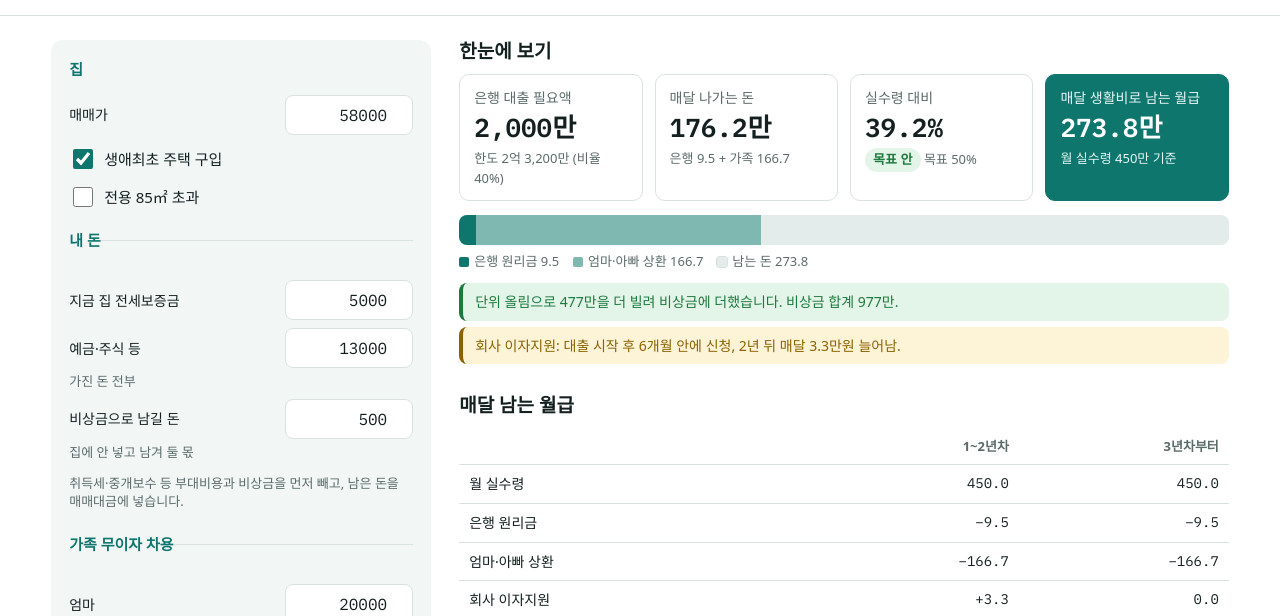
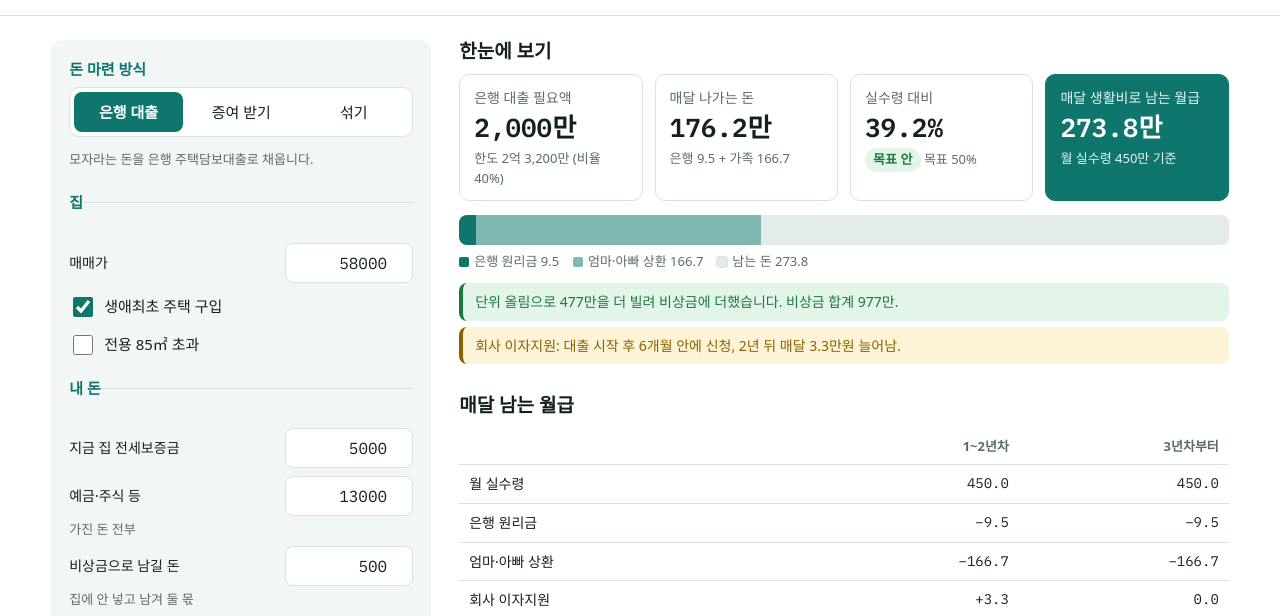
Before and after one commit to da-seul-source/house-plan, a plain HTML site: page index.html in a window 1280 px wide. Shown: the part 184-800 px from the top of the page. Drawn offline with Linux system fonts and the light colour scheme; a web font is replaced by a local one.

Commit message:
돈 마련 방식 토글 추가: 은행 대출 / 증여 받기 / 섞기
Co-Authored-By: Claude Opus 5.5 <noreply@anthropic.com>
Claude-Session: https://claude.ai/code/session_017K7MoghAwpWA7SGYHsfjJU

```diff
--- a/index.html
+++ b/index.html
@@ -46,6 +46,8 @@ input[type=range]{width:100%;accent-color:var(--ac);height:28px}
 .ticks{display:flex;justify-content:space-between;font-size:13px;color:var(--mute)}
 .auto{grid-column:1/-1;background:var(--acs);border-radius:8px;padding:8px 10px;display:flex;justify-content:space-between;gap:8px;flex-wrap:wrap}
 .auto b{font-family:"IBM Plex Mono",monospace}
+.seg{display:grid;grid-template-columns:repeat(3,1fr);gap:4px;background:var(--bg);border:1px solid var(--line);border-radius:10px;padding:4px}
+.seg button{margin:0;border:0;min-height:40px;color:var(--ink);padding:6px}.seg button[aria-pressed=true]{background:var(--ac);color:light-dark(#fff,#04201d);font-weight:700}
 button{font:inherit;font-size:15px;padding:10px 14px;border-radius:8px;border:1px solid var(--ac);background:transparent;color:var(--ac);cursor:pointer;min-height:44px;width:100%;margin-top:10px}
 main{display:grid;gap:30px;align-content:start}
 section h2{font-size:19px;margin:0 0 10px;line-height:1.25}
@@ -88,6 +90,12 @@ nav.top{position:sticky;top:0;z-index:10;background:var(--bg);display:flex;gap:4
 <div class="wrap">
 <aside>
 <form id="form" onsubmit="return false">
+<fieldset><legend>돈 마련 방식</legend>
+<input type="hidden" id="mode">
+<div class="seg" role="group" aria-label="돈 마련 방식"><button type="button" data-m="bank">은행 대출</button><button type="button" data-m="gift">증여 받기</button><button type="button" data-m="mix">섞기</button></div>
+<p class="hint" id="modeDesc"></p>
+<div class="f" id="mixBox"><label for="mixGift">섞을 때 증여받을 금액</label><input type="number" id="mixGift" step="100"><small>나머지는 은행 대출. 공제 남은 금액까지는 증여세 0</small></div>
+</fieldset>
 <fieldset><legend>집</legend>
 <div class="f"><label for="price">매매가</label><input type="number" id="price" step="100"></div>
 <label class="ck"><input type="checkbox" id="first"> 생애최초 주택 구입</label>
@@ -146,7 +154,7 @@ nav.top{position:sticky;top:0;z-index:10;background:var(--bg);display:flex;gap:4
 </div>
 
 <script id="calc">
-const DEF={price:58000,first:true,over85:false,jeonse:5000,cash:13000,reserve:500,mom:20000,dad:20000,repay:5,unit:1000,rate:4.0,years:30,ltv:40,cap:60000,tenure:6000,tax:0,lawyer:100,bond:40,move:150,taxpro:30,notary:10,floor:0,appl:0,income:450,target:50,giftDed:1200,giftAuto:true,gift:10000};
+const DEF={price:58000,first:true,over85:false,jeonse:5000,cash:13000,reserve:500,mom:20000,dad:20000,repay:5,unit:1000,rate:4.0,years:30,ltv:40,cap:60000,tenure:6000,tax:0,lawyer:100,bond:40,move:150,taxpro:30,notary:10,floor:0,appl:0,income:450,target:50,giftDed:1200,giftAuto:true,gift:10000,mode:'bank',mixGift:1200};
 function pmt(P,ratePct,years){const n=Math.round(years*12),r=ratePct/100/12;if(P<=0||n<=0)return 0;return r===0?P/n:P*r/(1-Math.pow(1+r,-n))}
 function pv(M,ratePct,years){const n=Math.round(years*12),r=ratePct/100/12;if(M<=0||n<=0)return 0;return r===0?M*n:M*(1-Math.pow(1+r,-n))/r}
 function cumInt(P,ratePct,years,months){const n=Math.round(years*12),r=ratePct/100/12,m=pmt(P,ratePct,years);let b=P,s=0;for(let i=0;i<Math.min(months,n);i++){const it=b*r;s+=it;b-=m-it}return s}
@@ -161,12 +169,16 @@ function calc(I){
  R.brokerRate=I.price<90000?.4:.5;R.broker=I.price*R.brokerRate/100;R.vat=R.broker*.1;
  R.direct=I.lawyer+I.bond+I.move+I.taxpro+I.notary+I.floor+I.appl;
  const noStamp=R.acq+R.edu+R.agri+R.relief+R.broker+R.vat+R.direct;
- R.stampLoan=Math.max(0,I.price-fam-Math.max(0,I.jeonse+I.cash-noStamp-I.reserve));
- R.stamp=stampTax(R.stampLoan);R.costs=noStamp+R.stamp;
- const rawLeft=I.jeonse+I.cash-R.costs-I.reserve;R.lack=rawLeft<0?-rawLeft:0;R.left=Math.max(0,rawLeft);
- const need=Math.max(0,I.price-fam);R.canPut=Math.min(R.left,need);R.extra=R.left-R.canPut;
- R.short=Math.max(0,I.price-fam-R.canPut);
- R.loan=I.unit>0?Math.min(Math.ceil(R.short/I.unit-1e-9)*I.unit,need):R.short;if(R.loan<R.short)R.loan=R.short;
+ const need=Math.max(0,I.price-fam),mode=I.mode||'bank';R.mode=mode;
+ const core=G=>{const T=G>0?giftTax(G,I.giftDed):0,gUse=Math.min(G,need);
+  const sl=Math.max(0,need-gUse-Math.max(0,I.jeonse+I.cash-noStamp-T-I.reserve)),st=mode==='gift'?0:stampTax(sl);
+  const costs=noStamp+T+st,raw=I.jeonse+I.cash-costs-I.reserve,left=Math.max(0,raw),canPut=Math.min(left,need-gUse);
+  return{T,gUse,sl,st,costs,raw,left,canPut,extra:left-canPut,short:Math.max(0,need-gUse-canPut)}};
+ let G=mode==='mix'?Math.max(0,I.mixGift):0,c=core(G);
+ if(mode==='gift'){for(let i=0;i<60;i++){G=c.short+c.gUse;c=core(G)}G=c.gUse+c.short;c=core(G)}
+ R.gift=G;R.giftTx=c.T;R.giftUse=c.gUse;R.stampLoan=c.sl;R.stamp=c.st;R.costs=c.costs;R.lack=c.raw<0?-c.raw:0;R.left=c.left;
+ R.canPut=c.canPut;R.extra=c.extra;R.short=c.short;const cap=need-c.gUse;
+ R.loan=mode==='gift'?0:I.unit>0?Math.min(Math.ceil(R.short/I.unit-1e-9)*I.unit,cap):R.short;if(R.loan<R.short)R.loan=R.short;
  R.roundUp=R.loan-R.short;R.put=R.canPut-R.roundUp;R.putJ=Math.min(I.jeonse,R.put);R.putC=R.put-R.putJ;
  R.reserveTot=I.reserve+R.roundUp+R.extra;
  R.ltvAmt=I.price*I.ltv/100;R.limit=Math.min(R.ltvAmt,I.cap);R.limitBy=R.ltvAmt<=I.cap?'비율 '+I.ltv+'%':'상한';
@@ -177,20 +189,21 @@ function calc(I){
  R.burden12=R.totM-R.sup;R.burden3=R.totM;R.rest12=I.income-R.burden12;R.rest3=I.income-R.burden3;
  R.budget=I.income*I.target/100;R.bankCan=R.budget-R.famM;R.afford=Math.min(Math.max(0,pv(R.bankCan,I.rate,I.years)),I.cap);
  R.view=R.left+fam+R.afford;R.viewRest=I.income-R.famM-pmt(R.afford,I.rate,I.years);
- R.giftAmt=I.giftAuto?Math.max(0,R.loan):I.gift;
- const L=R.loan,iA=cumInt(L,I.rate,I.years,1e9),mA=pmt(L,I.rate,I.years);R.bankOnly={loan:L,m:mA,iAll:iA};
+ R.cmpLoan=mode==='bank'?R.loan:calc(Object.assign({},I,{mode:'bank'})).cmpLoan;
+ R.giftAmt=I.giftAuto?Math.max(0,R.cmpLoan):I.gift;
+ const L=R.cmpLoan,iA=cumInt(L,I.rate,I.years,1e9),mA=pmt(L,I.rate,I.years);R.bankOnly={loan:L,m:mA,iAll:iA};
  const g=a=>{const tax=giftTax(a,I.giftDed),lb=Math.max(0,L-a+tax),sv=m=>cumInt(L,I.rate,I.years,m)-cumInt(lb,I.rate,I.years,m)-tax,n=Math.round(I.years*12);
   let be='없음';if(tax<=0)be='처음부터';else for(let i=1;i<=n;i++){if(sv(i)>0){be=i<12?i+'개월':(i/12).toFixed(1)+'년';break}}
   const iB=cumInt(lb,I.rate,I.years,1e9);return{amt:a,tax,loanB:lb,mB:pmt(lb,I.rate,I.years),mDown:mA-pmt(lb,I.rate,I.years),iB,costB:iB+tax,s5:sv(60),s10:sv(120),sAll:sv(1e9),be,over:a>L+0.5}};
  R.g=g(R.giftAmt);
  const am=[I.giftDed,5000,L*.25,L*.5,L*.75,L].map(x=>Math.round(x)).filter(x=>x>0&&L>0.5);
  R.gRows=[...new Set(am)].map(g);if(R.giftAmt>0&&!R.gRows.some(x=>x.amt===Math.round(R.giftAmt)))R.gRows.push(R.g);R.gRows.sort((a,b)=>a.amt-b.amt);
- R.plan=[['자기자금·금융기관 예금 등','예금·주식 등',R.putC,'잔고증명서, 주식 거래내역서'],['자기자금·부동산 처분대금 등','지금 집 전세보증금',R.putJ,'지금 집 임대차계약서'],['차입금·금융기관 대출','주택담보대출',R.loan,'대출 신청서 또는 승인서'],['차입금·그 밖의 차입금','엄마 무이자 차용',I.mom,'차용증, 엄마 계좌 송금내역'],['차입금·그 밖의 차입금','아빠 무이자 차용',I.dad,'차용증, 아빠 계좌 송금내역']];
+ R.plan=[['자기자금·금융기관 예금 등','예금·주식 등',R.putC,'잔고증명서, 주식 거래내역서'],['자기자금·부동산 처분대금 등','지금 집 전세보증금',R.putJ,'지금 집 임대차계약서'],['자기자금·증여·상속','부모님 증여 (증여세 신고)',R.giftUse,'증여세 신고서, 부모님 계좌 송금내역'],['차입금·금융기관 대출','주택담보대출',R.loan,'대출 신청서 또는 승인서'],['차입금·그 밖의 차입금','엄마 무이자 차용',I.mom,'차용증, 엄마 계좌 송금내역'],['차입금·그 밖의 차입금','아빠 무이자 차용',I.dad,'차용증, 아빠 계좌 송금내역']];
  R.planTot=R.plan.reduce((s,x)=>s+x[2],0);R.planDiff=R.planTot-I.price;
  const W=[],won=v=>fmtE(v);
  if(R.lack>0.5)W.push(['r','내 돈이 부대비용과 비상금을 내기에 '+won(R.lack)+' 모자랍니다.']);
  if(R.roundUp>0.5)W.push(['g','단위 올림으로 '+won(R.roundUp)+'을 더 빌려 비상금에 더했습니다. 비상금 합계 '+won(R.reserveTot)+'.']);
- if(R.loan<=0)W.push(['g','가족 차용과 내 돈으로 매매가가 다 채워져 은행 대출이 필요 없습니다.']);
+ if(R.loan<=0&&R.giftUse<=0)W.push(['g','가족 차용과 내 돈으로 매매가가 다 채워져 은행 대출이 필요 없습니다.']);
  if(R.planDiff<-0.5)W.push(['r','자금조달계획서 합계가 매매가보다 '+won(-R.planDiff)+' 모자랍니다.']);
  else if(R.planDiff>0.5)W.push(['y','자금조달계획서 합계가 매매가보다 '+won(R.planDiff)+' 많습니다.']);
  if(R.loan>R.limit+0.5)W.push(['r','은행 대출('+won(R.loan)+')이 한도('+won(R.limit)+')보다 많습니다.']);
@@ -198,6 +211,7 @@ function calc(I){
  if(fam>0&&I.repay<=0)W.push(['r','가족 차용이 있는데 원금 상환 %가 0입니다. 증여로 봄.']);
  else if(fam>0&&100/I.repay>25)W.push(['y','상환 기간이 '+fmtY(100/I.repay)+'년으로 25년을 넘습니다. 실제로 갚을 돈인지 의심받기 쉬움.']);
  if(R.pct>60)W.push(['r','매달 나가는 돈이 실수령의 '+R.pct.toFixed(1)+'%로 60%를 넘습니다.']);else if(R.pct>I.target)W.push(['y','매달 나가는 돈이 실수령의 '+R.pct.toFixed(1)+'%로 목표 '+I.target+'%를 넘습니다.']);
+ if(R.gift>0)W.push(['y','증여 '+won(R.gift)+(R.giftTx>0.5?', 증여세 '+fmt(R.giftTx)+'만: 증여받은 달 말일부터 3개월 안에 신고·납부':': 공제 안이라 세금은 없지만 증여받은 달 말일부터 3개월 안에 신고')+' (확인 필요). 10년 안 이전 증여와 합산됩니다.']);
  if(R.sup>0)W.push(['y','회사 이자지원: 대출 시작 후 6개월 안에 신청, 2년 뒤 매달 '+fmtM(R.sup)+'만원 늘어남.']);
  if(!W.length)W.push(['g','걸리는 항목이 없습니다.']);
  R.warns=W;return R}
@@ -212,7 +226,7 @@ function fmtE(v){const neg=v<0,a=Math.round(Math.abs(v));let s;if(a>=10000){cons
 const KEY='anyang-home-calc-v1',ids=Object.keys(DEF),$=id=>document.getElementById(id);
 const nums=ids.filter(k=>typeof DEF[k]==='number');
 function load(){let s={};try{s=JSON.parse(localStorage.getItem(KEY)||'{}')||{}}catch(e){}for(const k of ids){const v=k in s?s[k]:DEF[k],el=$(k);if(el.type==='checkbox')el.checked=!!v;else el.value=v}$('repayR').value=$('repay').value}
-function read(){const I={};for(const k of ids){const el=$(k);I[k]=el.type==='checkbox'?el.checked:(parseFloat(el.value)||0)}return I}
+function read(){const I={};for(const k of ids){const el=$(k);I[k]=el.type==='checkbox'?el.checked:typeof DEF[k]==='string'?(el.value||DEF[k]):(parseFloat(el.value)||0)}return I}
 function save(I){try{localStorage.setItem(KEY,JSON.stringify(I))}catch(e){}}
 const n0=v=>`<span class="num">${fmt(v)}</span>`;
 const B=(c,t)=>`<span class="badge ${c}">${t}</span>`;
@@ -220,7 +234,11 @@ const row=(cells,cls='')=>`<tr class="${cls}">${cells.map(c=>Array.isArray(c)?`<
 function render(){
  const I=read();save(I);const R=calc(I);
  $('repayDesc').textContent=I.repay>0?`매년 원금의 ${fmtY(I.repay)}% → ${fmtY(100/I.repay)}년에 다 갚음`:'상환하지 않음';
- $('loanAuto').textContent=fmtE(R.loan);$('gift').disabled=I.giftAuto;if(I.giftAuto)$('gift').value=Math.round(R.loan);
+ $('loanAuto').textContent=fmtE(R.loan);
+ for(const b of document.querySelectorAll('.seg button'))b.setAttribute('aria-pressed',b.dataset.m===I.mode);
+ $('mixBox').style.display=I.mode==='mix'?'':'none';
+ $('modeDesc').textContent=I.mode==='gift'?'모자라는 돈을 은행 대신 부모님 증여로 채웁니다. 증여세는 내 돈에서 냅니다.':I.mode==='mix'?'아래 금액만 증여받고, 나머지 모자라는 돈은 은행 대출로 채웁니다.':'모자라는 돈을 은행 주택담보대출로 채웁니다.';
+ const GM=I.mode==='gift';$('gift').disabled=I.giftAuto;if(I.giftAuto)$('gift').value=Math.round(R.loan);
  const inc=Math.max(I.income,1e-9),w=v=>Math.max(0,Math.min(100,v/inc*100)).toFixed(2)+'%',rest=I.income-R.totM;
  const costRows=[
   ['취득세',`매매가 × ${R.acqRate.toFixed(2)}%`,R.acq,'잔금일'],
@@ -230,6 +248,7 @@ function render(){
   ['중개보수',`매매가 × ${R.brokerRate}% (상한)`,R.broker,'계약·잔금 때 나눠서'],
   ['중개보수 부가세','중개보수 × 10%',R.vat,'잔금일'],
   ['대출 인지세',`대출 추정 ${fmtE(R.stampLoan)} 기준, 본인 부담 절반`,R.stamp,'대출 실행일'],
+  ['증여세',`(증여 ${fmtE(R.gift)} − 공제 ${fmt(I.giftDed)}) × 세율 × 97%`,R.giftTx,'증여받은 달 말일부터 3개월 안 (확인 필요)'],
   ['법무사·등기 수수료','직접 입력',I.lawyer,'잔금일'],
   ['국민주택채권 할인비용','직접 입력',I.bond,'잔금일'],
   ['이사비','직접 입력',I.move,'이삿날'],
@@ -242,7 +261,7 @@ function render(){
  $('out').innerHTML=`
 <section><h2>한눈에 보기</h2>
 <div class="cards">
- <div class="card"><div class="l">은행 대출 필요액</div><div class="big">${fmtE(R.loan)}</div><div class="s">한도 ${fmtE(R.limit)} (${R.limitBy})</div></div>
+ <div class="card"><div class="l">${GM?'증여 받을 금액':'은행 대출 필요액'}</div><div class="big">${fmtE(GM?R.gift:R.loan)}</div><div class="s">${GM?'증여세 '+fmt(R.giftTx)+'만 (내 돈으로 냄)':(R.gift>0?'증여 '+fmtE(R.gift)+' (세금 '+fmt(R.giftTx)+') · ':'')+'한도 '+fmtE(R.limit)+' ('+R.limitBy+')'}</div></div>
  <div class="card"><div class="l">매달 나가는 돈</div><div class="big">${fmtM(R.totM)}만</div><div class="s">은행 ${fmtM(R.bankM)} + 가족 ${fmtM(R.famM)}</div></div>
  <div class="card"><div class="l">실수령 대비</div><div class="big">${R.pct.toFixed(1)}%</div><div class="s">${B(R.status[1],R.status[0])} 목표 ${I.target}%</div></div>
  <div class="card hi"><div class="l">매달 생활비로 남는 월급</div><div class="big">${fmtM(rest)}만</div><div class="s">월 실수령 ${fmt(I.income)}만 기준</div></div>
@@ -263,14 +282,16 @@ ${row(['생활비로 남는 월급',[fmtM(R.rest12)],[fmtM(R.rest3)]],'tot')}
 <p class="note">3년차부터는 회사 이자지원이 끝납니다. 연봉 인상은 반영하지 않았습니다.</p>
 </section>
 
-<section><h2>은행 대출 필요액 계산</h2>
+<section><h2>${GM?'증여 필요액 계산':I.mode==='mix'?'은행 대출 필요액 계산 (증여 섞기)':'은행 대출 필요액 계산'}</h2>
 <div class="scroll"><table><tbody>
 ${row(['매매가',[fmt(I.price)]])}
 ${row(['가족 무이자 차용 (엄마 '+fmtE(I.mom)+' + 아빠 '+fmtE(I.dad)+')',['−'+fmt(R.fam)]])}
+${R.giftUse>0&&!GM?row(['부모님 증여'+(R.giftTx>0.5?' (증여세 '+fmt(R.giftTx)+'은 부대비용에 포함)':' (공제 안이라 증여세 0)'),['−'+fmt(R.giftUse)]]):''}
 ${row(['남은 내 돈 (보증금 '+fmt(I.jeonse)+' + 예금 '+fmt(I.cash)+' − 부대비용 '+fmt(R.costs)+' − 비상금 '+fmt(I.reserve)+')'+(R.extra>0.5?', 매매대금에 넣는 건 '+fmt(R.canPut):''),['−'+fmt(R.canPut)]])}
-${row(['모자라는 돈',[fmt(R.short)]])}
-${row(['단위로 올림 ('+(I.unit>0?fmt(I.unit)+'만 단위':'올림 안 함')+')',['+'+fmt(R.roundUp)]])}
-${row(['은행 대출 받을 금액',[fmt(R.loan)]],'tot')}
+${row(['모자라는 돈',[fmt(GM?R.gift:R.short)]])}
+${GM?row(['증여 받을 금액 (증여세 '+fmt(R.giftTx)+'은 부대비용에 포함)',[fmt(R.gift)]],'tot'):''}
+${GM?'':row(['단위로 올림 ('+(I.unit>0?fmt(I.unit)+'만 단위':'올림 안 함')+')',['+'+fmt(R.roundUp)]])}
+${GM?'':row(['은행 대출 받을 금액',[fmt(R.loan)]],'tot')}
 ${row(['비상금 합계 (비상금 '+fmt(I.reserve)+' + 올림분 '+fmt(R.roundUp)+(R.extra>0.5?' + 못 넣고 남는 돈 '+fmt(R.extra):'')+')',[fmt(R.reserveTot)]])}
 </tbody></table></div>
 </section>
@@ -293,7 +314,7 @@ ${row(['합계',same?B('g','매매가와 같음'):B('r','매매가와 다름'),[
 
 <section><h2>매달 갚을 돈</h2>
 <table class="stack"><thead><tr><th>누구에게</th><th class="n">원금</th><th>방식</th><th class="n">매달</th></tr></thead><tbody>
-${row(['은행',[fmt(R.loan)],`연 ${I.rate.toFixed(2)}%, ${y}년, 원리금 같은 금액`,[fmtM(R.bankM)]])}
+${R.loan<=0?'':row(['은행',[fmt(R.loan)],`연 ${I.rate.toFixed(2)}%, ${y}년, 원리금 같은 금액`,[fmtM(R.bankM)]])}
 ${row(['엄마',[fmt(I.mom)],`무이자, 매년 원금 ${fmtY(I.repay)}% (연 ${fmt(I.mom*I.repay/100)}), ${rp}년`,[fmtM(R.momM)]])}
 ${row(['아빠',[fmt(I.dad)],`무이자, 매년 원금 ${fmtY(I.repay)}% (연 ${fmt(I.dad*I.repay/100)}), ${rp}년`,[fmtM(R.dadM)]])}
 ${row(['합계',[fmt(R.loan+R.fam)],'',[fmtM(R.totM)]],'tot')}
@@ -336,6 +357,7 @@ ${R.gRows.map(x=>row([[fmtE(x.amt)+(x.over?'<br>'+B('y','대출보다 많음'):'
 load();render();
 $('form').addEventListener('input',e=>{if(e.target.id==='repayR')$('repay').value=e.target.value;if(e.target.id==='repay')$('repayR').value=e.target.value;render()});
 $('form').addEventListener('change',render);
+for(const b of document.querySelectorAll('.seg button'))b.addEventListener('click',()=>{$('mode').value=b.dataset.m;render()});
 $('reset').addEventListener('click',()=>{try{localStorage.removeItem(KEY)}catch(e){}load();render()});
 }
 </script>
```
